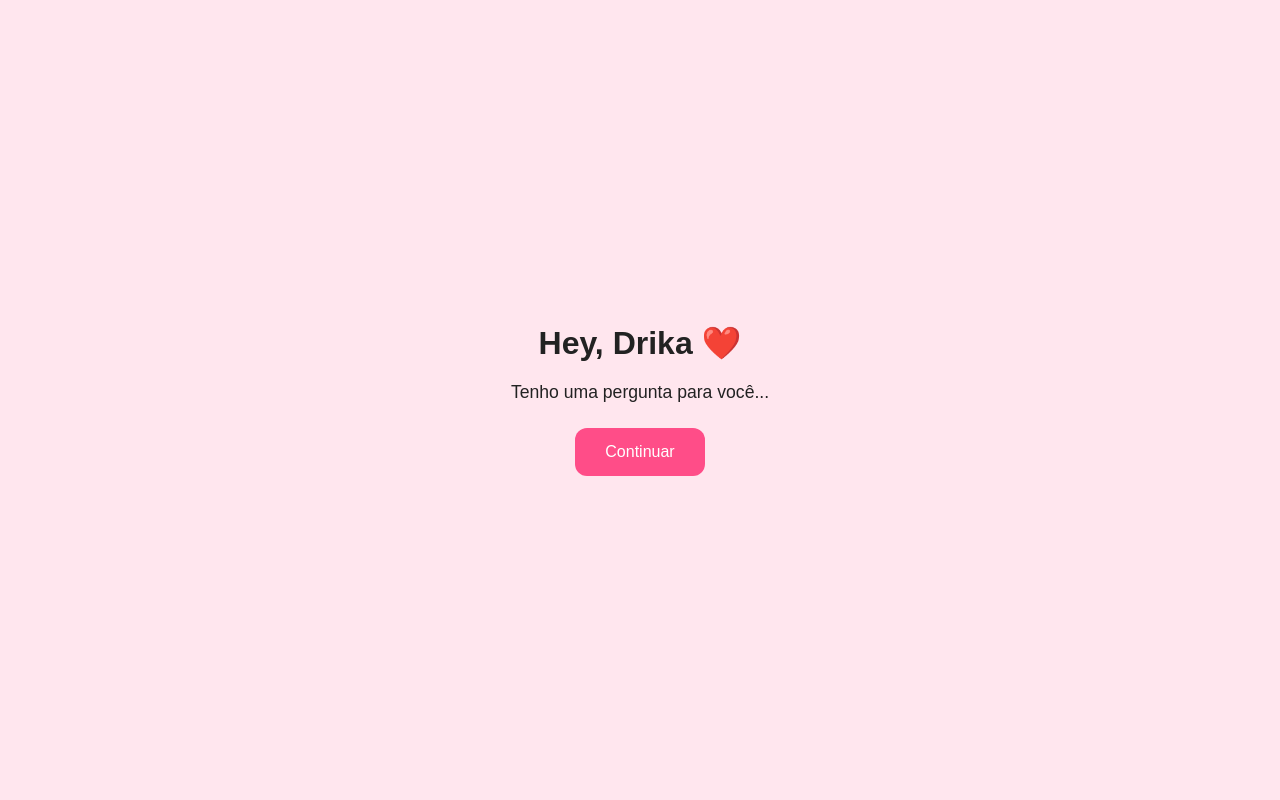
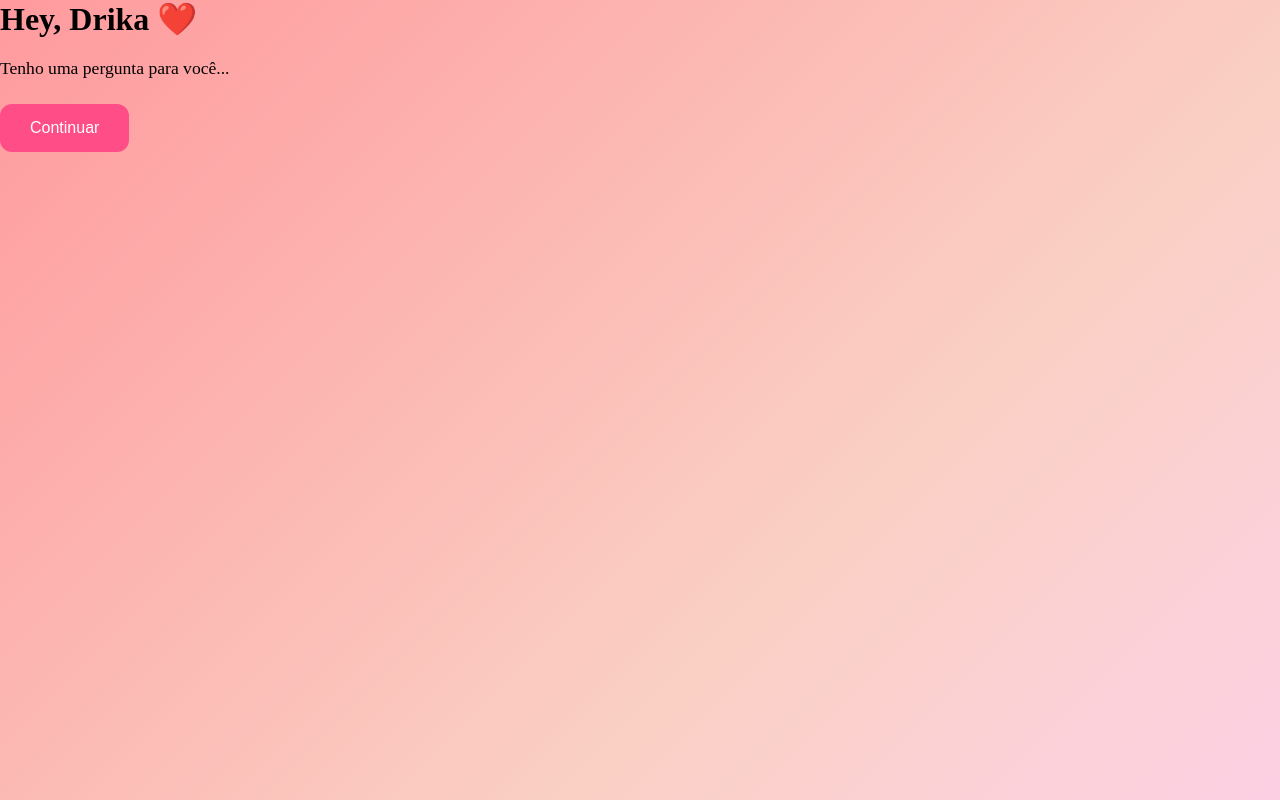
Before and after one commit to petrusfob/dateInvitation, a plain HTML site: page index.html in a window 1280 px wide. Shown: the top 800 px of the page. Drawn offline with Linux system fonts and the light colour scheme.

Commit message:
Update style.css

```diff
--- a/style.css
+++ b/style.css
@@ -4,34 +4,24 @@
     box-sizing:border-box;
 }
 
-body{
-    font-family:Arial, Helvetica, sans-serif;
-    background:#ffe6ee;
-    color:#222;
-
-    width:100vw;
-    height:100vh;
-
-    overflow:hidden;
+body {
+    background: linear-gradient(
+        135deg,
+        #ff9a9e,
+        #fad0c4,
+        #ffd1ff
+    );
 }
 
-.screen{
-    display:none;
-
-    width:100%;
-    height:100%;
-
-    flex-direction:column;
-    justify-content:center;
-    align-items:center;
-
-    text-align:center;
-
-    padding:20px;
+.screen {
+    opacity: 0;
+    transform: translateY(20px);
+    transition: all 0.5s ease;
 }
 
-.screen.active{
-    display:flex;
+.screen.active {
+    opacity: 1;
+    transform: translateY(0);
 }
 
 h1{
```
